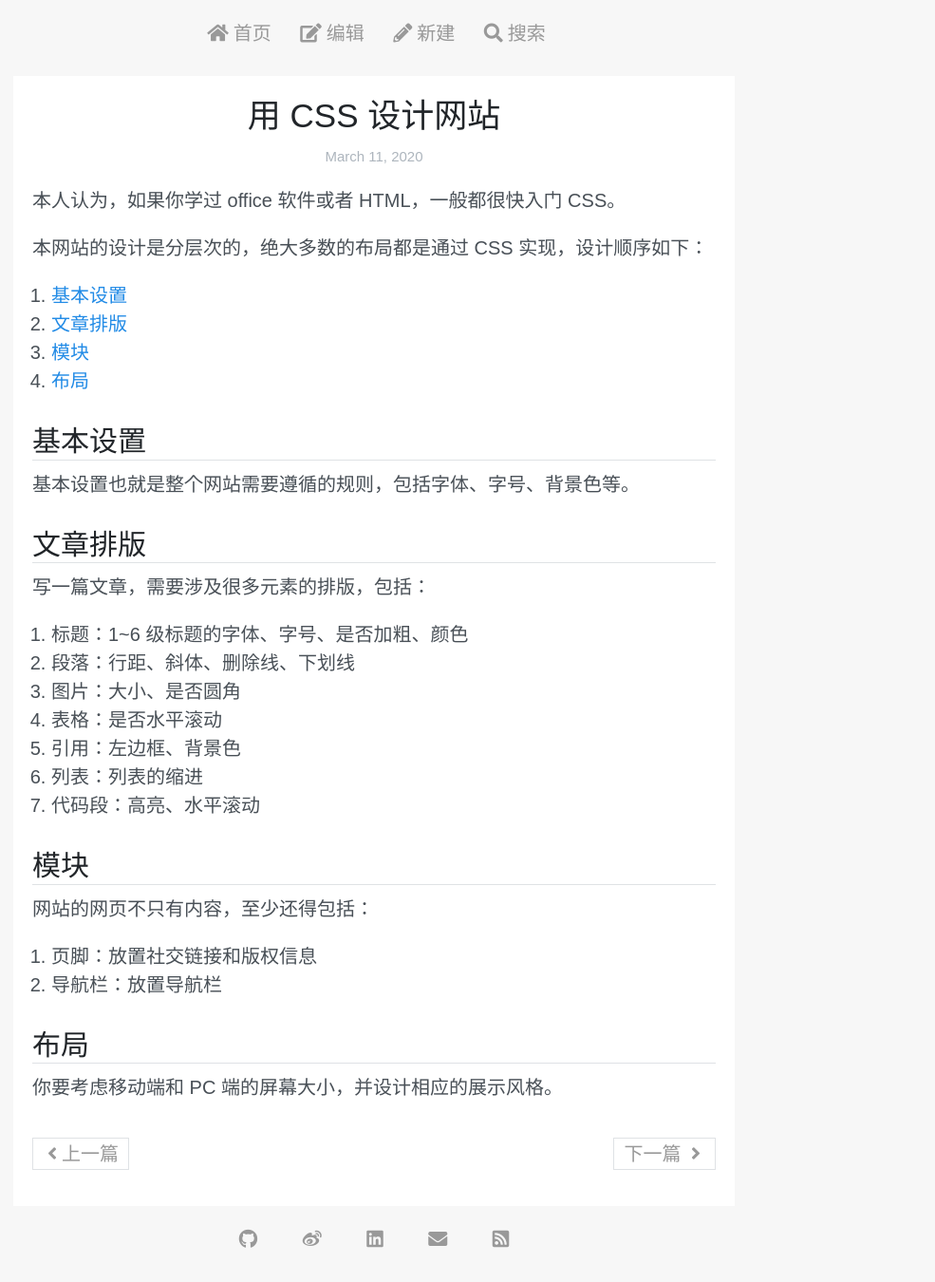
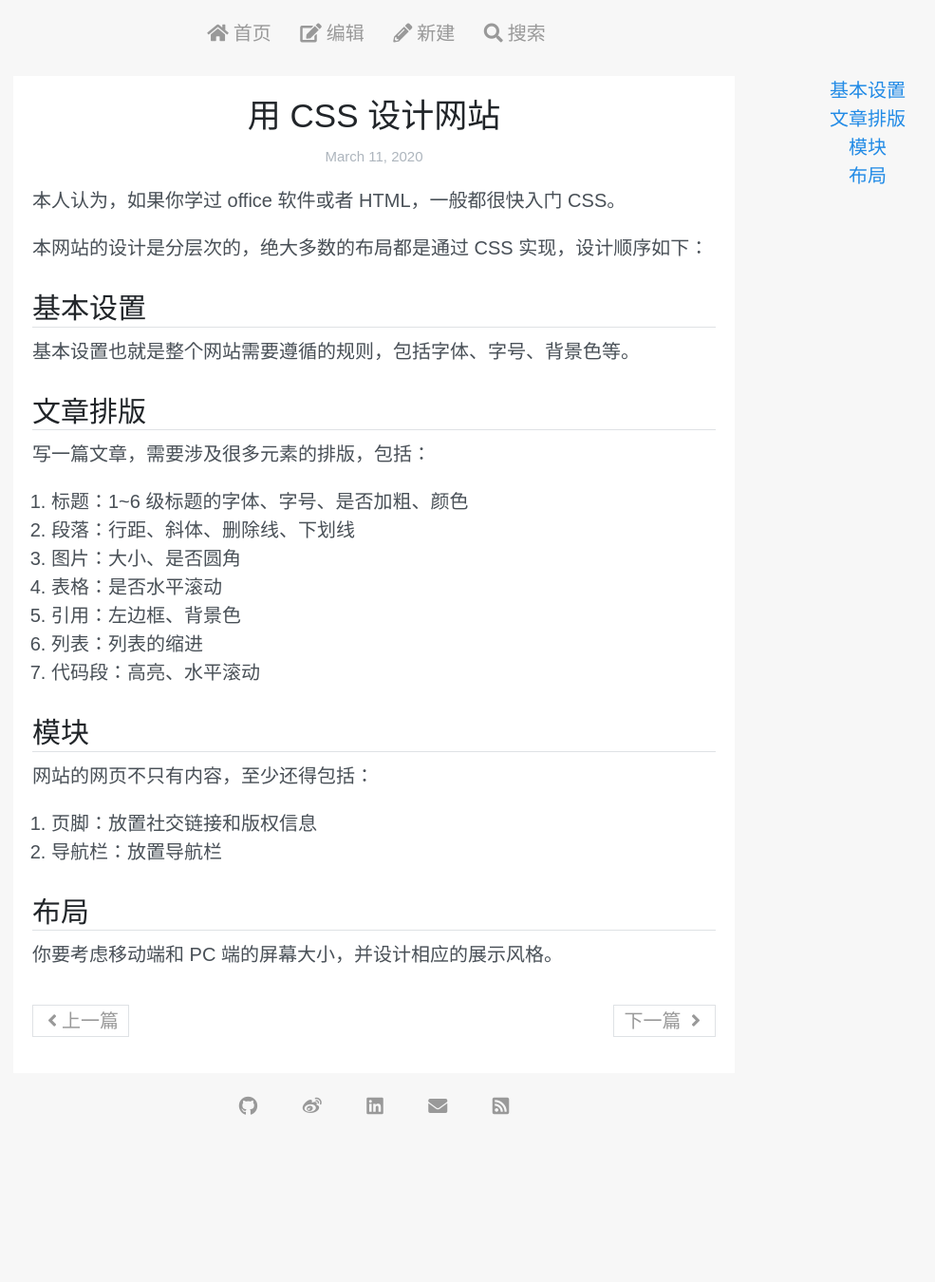
Before and after one commit to whenfung/simple, a Jekyll site: the page built from _posts/2020-03-11-css.md, in a window 1280 px wide. Shown: the whole page at 95% size, without its empty margins (246-1231 px from the left). Built offline with Jekyll 4.4.1, drawn with Linux system fonts in a browser that asks for light colours; nearby versions of some CDN libraries; comment, search, counter and statistics services are not loaded; after the commit the page ends 1210 px from its top, so only the background shows below that.

Commit message:
设计目录展示

```diff
--- a/_sass/_layout.scss
+++ b/_sass/_layout.scss
@@ -119,6 +119,18 @@
   }
 }
 
+// 目录布局
+
+#markdown-toc {
+  list-style: none;
+  position: fixed;
+  width: calc(50vw - 19rem);
+  top: 4rem;
+  right: 0;
+
+  text-align: center;
+}
+
 // 上下篇布局
 .prev-next {
   display: flex;                  // 弹性布局
```
